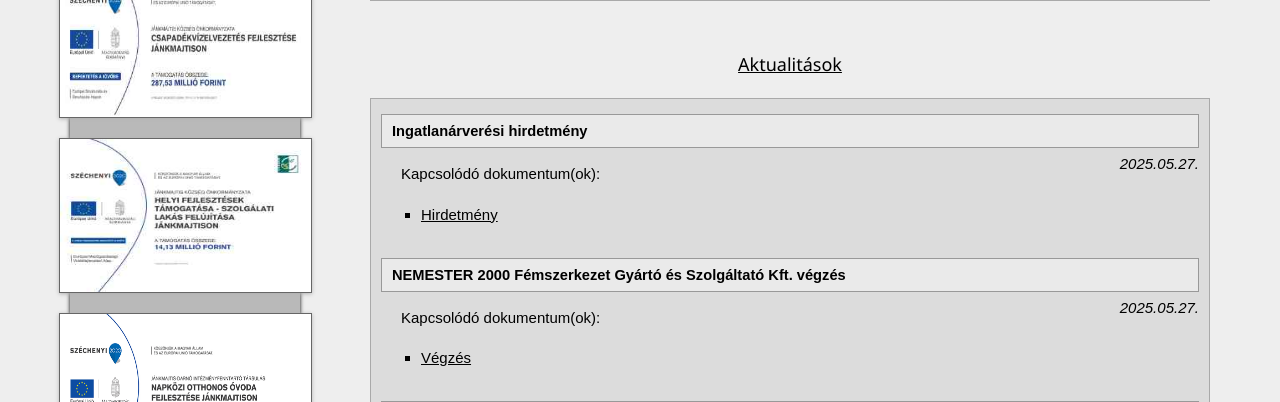
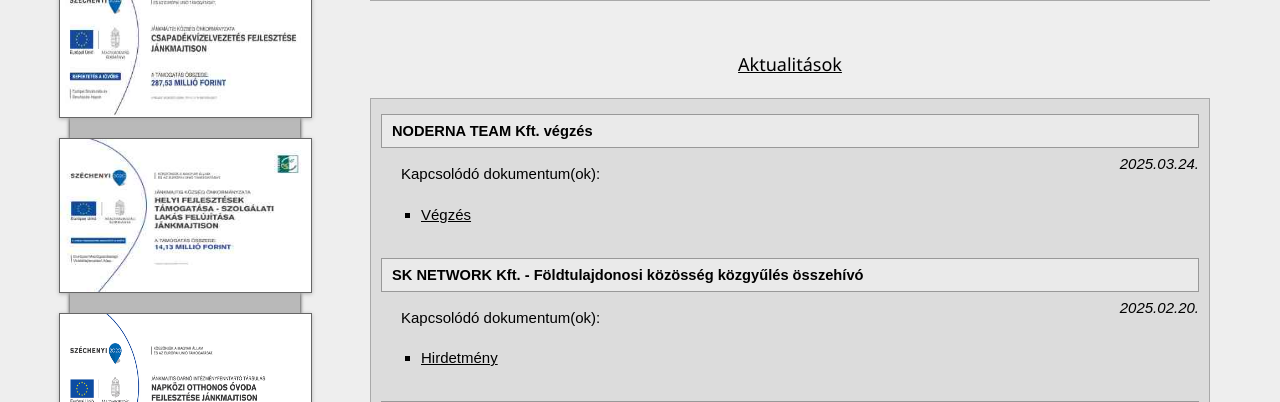
Before and after one commit to vekonypeter/jankmajtis_web, a PHP site: page / in a window 1280 px wide. Shown: the part 997-1399 px from the top of the page. Run offline with PHP 8.4, Linux system fonts and the light colour scheme; some libraries are stand-ins or nearby versions.

Commit message:
remove news

```diff
--- a/index.php
+++ b/index.php
@@ -200,28 +200,6 @@ include('header.php');
         </div>
 
         <div class="contentContainer">
-
-            <div class="new">
-                <div class="newTitle">Ingatlanárverési hirdetmény</div>
-                <i class="newDate">2025.05.27.</i>
-                <p>Kapcsolódó dokumentum(ok):</p>
-                <ul class="documentList">
-                    <li>
-                        <a href="news/250527/ingatlan_arveres.pdf" target="_blank">Hirdetmény</a>
-                    </li>
-                </ul>
-            </div>
-
-            <div class="new">
-                <div class="newTitle">NEMESTER 2000 Fémszerkezet Gyártó és Szolgáltató Kft. végzés</div>
-                <i class="newDate">2025.05.27.</i>
-                <p>Kapcsolódó dokumentum(ok):</p>
-                <ul class="documentList">
-                    <li>
-                        <a href="news/250527/nemester_2000_kft_vegzes.pdf" target="_blank">Végzés</a>
-                    </li>
-                </ul>
-            </div>
 
              <div class="new">
                 <div class="newTitle">NODERNA TEAM Kft. végzés</div>
```
